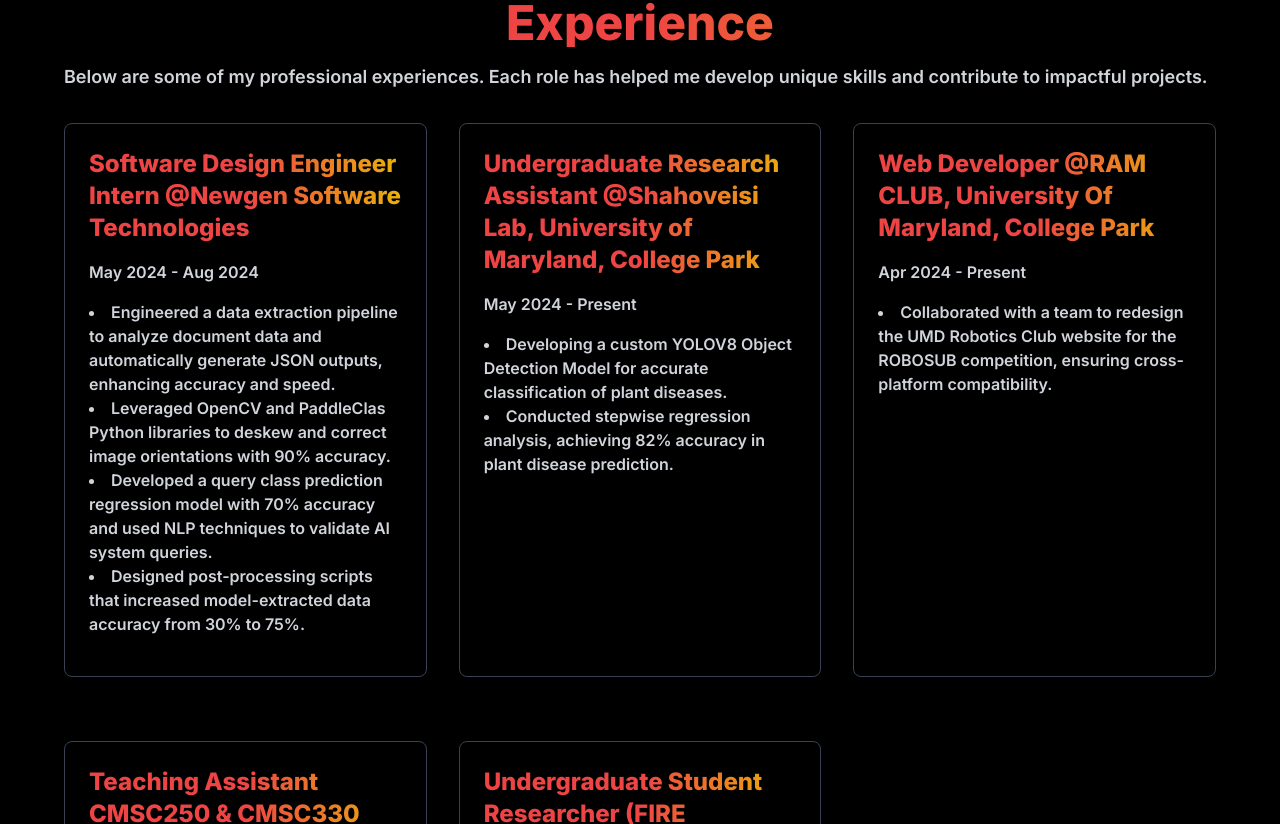
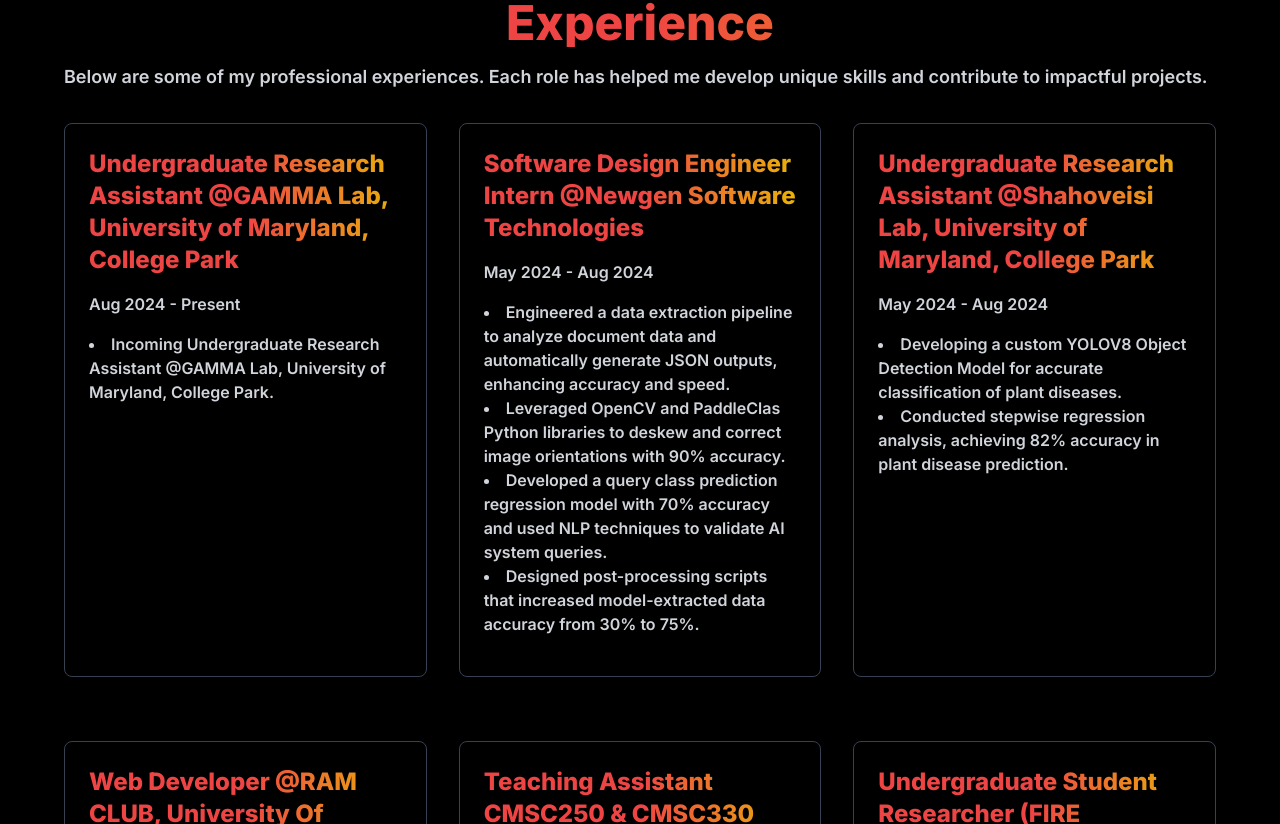
Before and after one commit to Vasu1415/portfolio-vasu, a Next.js app: page / in a window 1280 px wide. Shown: the part 1676-2500 px from the top of the page. Built offline with nearby package versions, Linux system fonts and the light colour scheme.

Commit message:
experience section updates

```diff
--- a/components/Experience.jsx
+++ b/components/Experience.jsx
@@ -114,6 +114,14 @@
 
 const experiences = [
   {
+    title: 'Undergraduate Research Assistant @GAMMA Lab, University of Maryland, College Park',
+    date: 'Aug 2024 - Present',
+    description: [
+      'Incoming Undergraduate Research Assistant @GAMMA Lab, University of Maryland, College Park.',
+    ],
+    links: [],
+  }
+  ,{
     title: 'Software Design Engineer Intern @Newgen Software Technologies',
     date: 'May 2024 - Aug 2024',
     description: [
@@ -126,7 +134,7 @@
   },
   {
     title: 'Undergraduate Research Assistant @Shahoveisi Lab, University of Maryland, College Park',
-    date: 'May 2024 - Present',
+    date: 'May 2024 - Aug 2024',
     description: [
       'Developing a custom YOLOV8 Object Detection Model for accurate classification of plant diseases.',
       'Conducted stepwise regression analysis, achieving 82% accuracy in plant disease prediction.',
@@ -135,7 +143,7 @@
   },
   {
     title: 'Web Developer @RAM CLUB, University Of Maryland, College Park',
-    date: 'Apr 2024 - Present',
+    date: 'Apr 2024 - May 2024',
     description: [
       'Collaborated with a team to redesign the UMD Robotics Club website for the ROBOSUB competition, ensuring cross-platform compatibility.',
     ],
```
